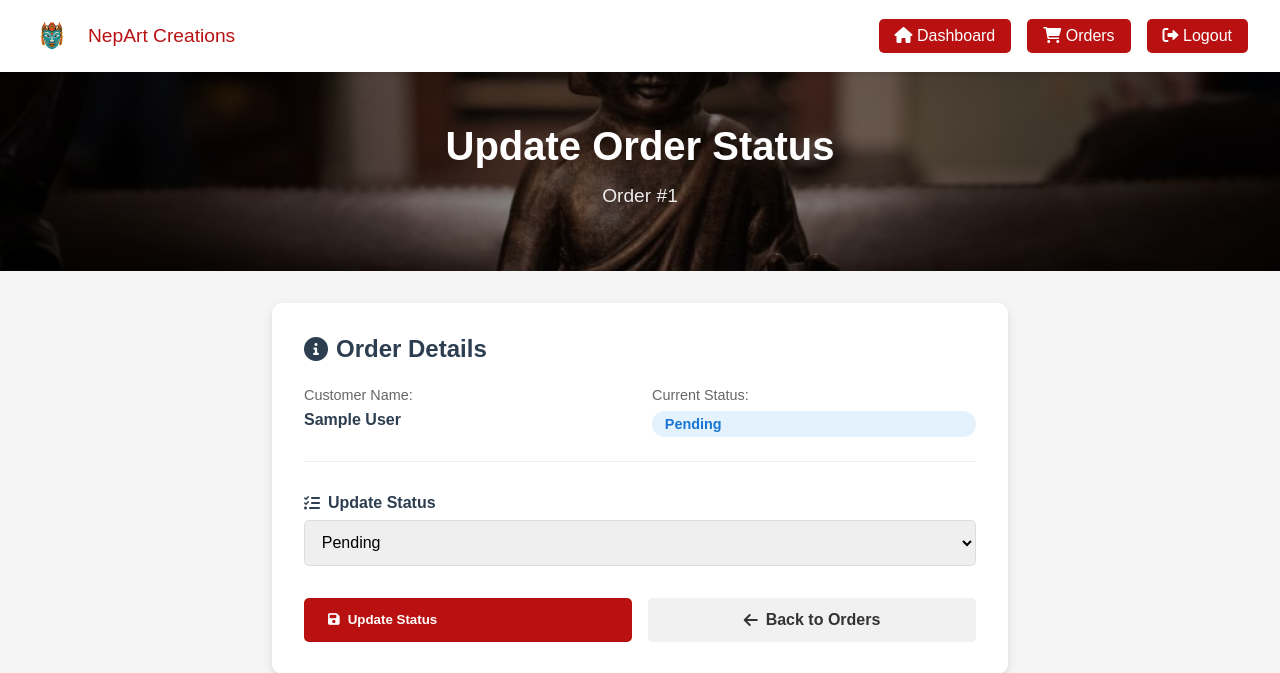
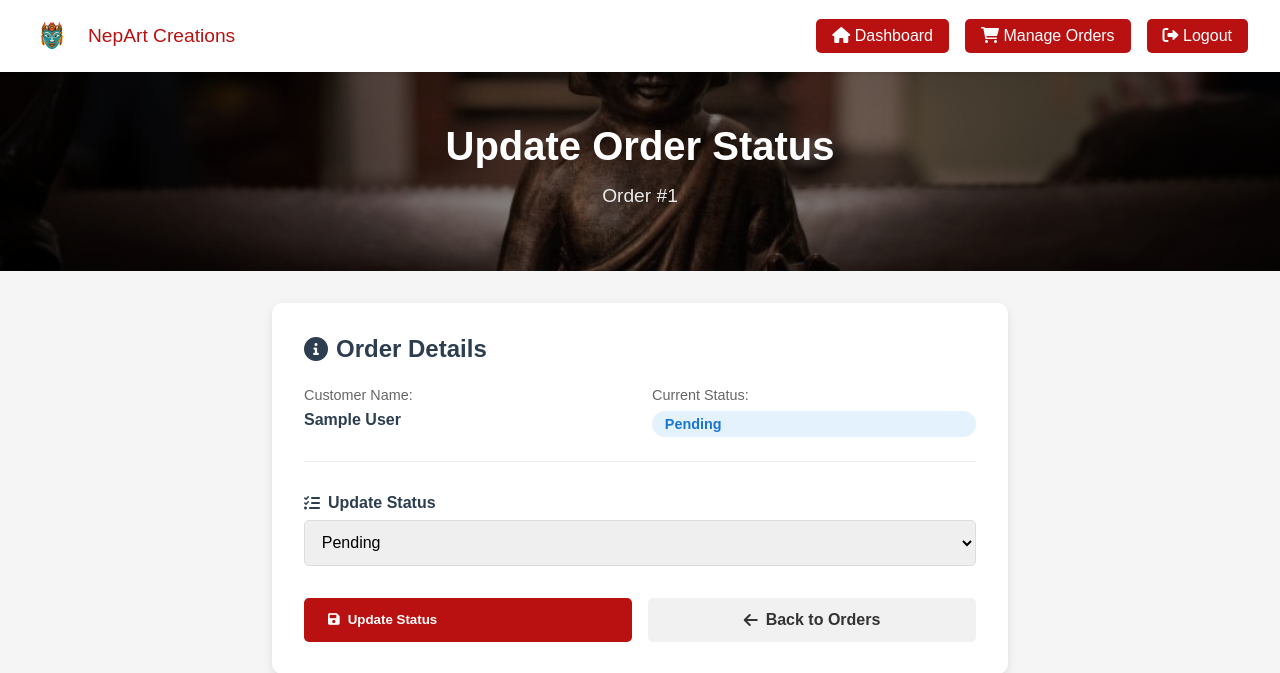
Before and after one commit to SandeshKhadka23/HandiCraftSell_project, a PHP site: page /artisan_folder/handle_order.php?order_id=1 in a window 1280 px wide. Shown: the top 673 px of the page. Run offline with PHP 8.4, Linux system fonts and the light colour scheme; the visitor is signed in with stand-in values (Sample User, id 1); tables that the repository leaves empty or names only in its code hold one stand-in row (values such as "Sample post").

Commit message:
Update syntax

```diff
--- a/artisan_folder/handle_order.php
+++ b/artisan_folder/handle_order.php
@@ -56,7 +56,7 @@ if ($_SERVER["REQUEST_METHOD"] == "POST") {
         </div>
         <div class="nav-links">
             <a href="dashboard.php" class="nav-button"><i class="fas fa-home"></i> Dashboard</a>
-            <a href="view_orders.php" class="nav-button"><i class="fas fa-shopping-cart"></i> Orders</a>
+            <a href="view_orders.php" class="nav-button"><i class="fas fa-shopping-cart"></i> Manage Orders</a>
             <a href="../logout.php" class="nav-button"><i class="fas fa-sign-out-alt"></i> Logout</a>
         </div>
     </nav>
```
